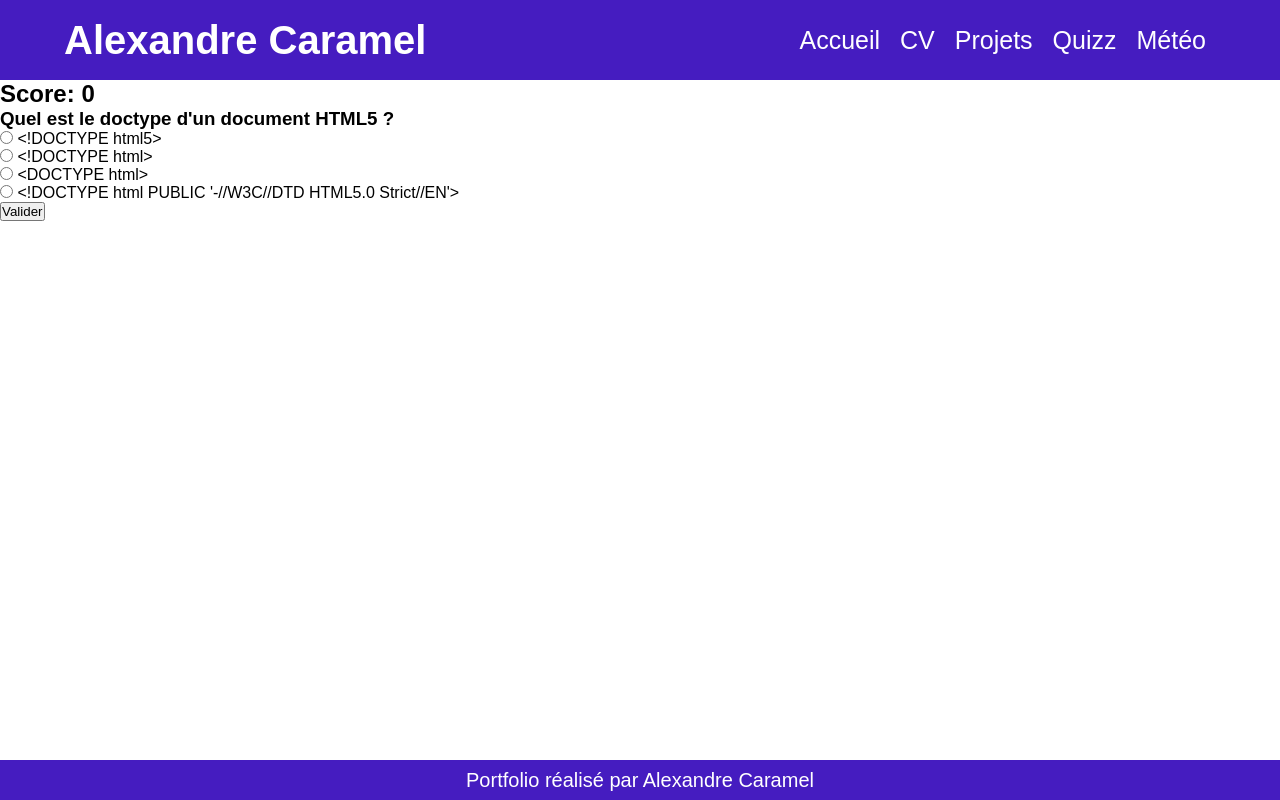
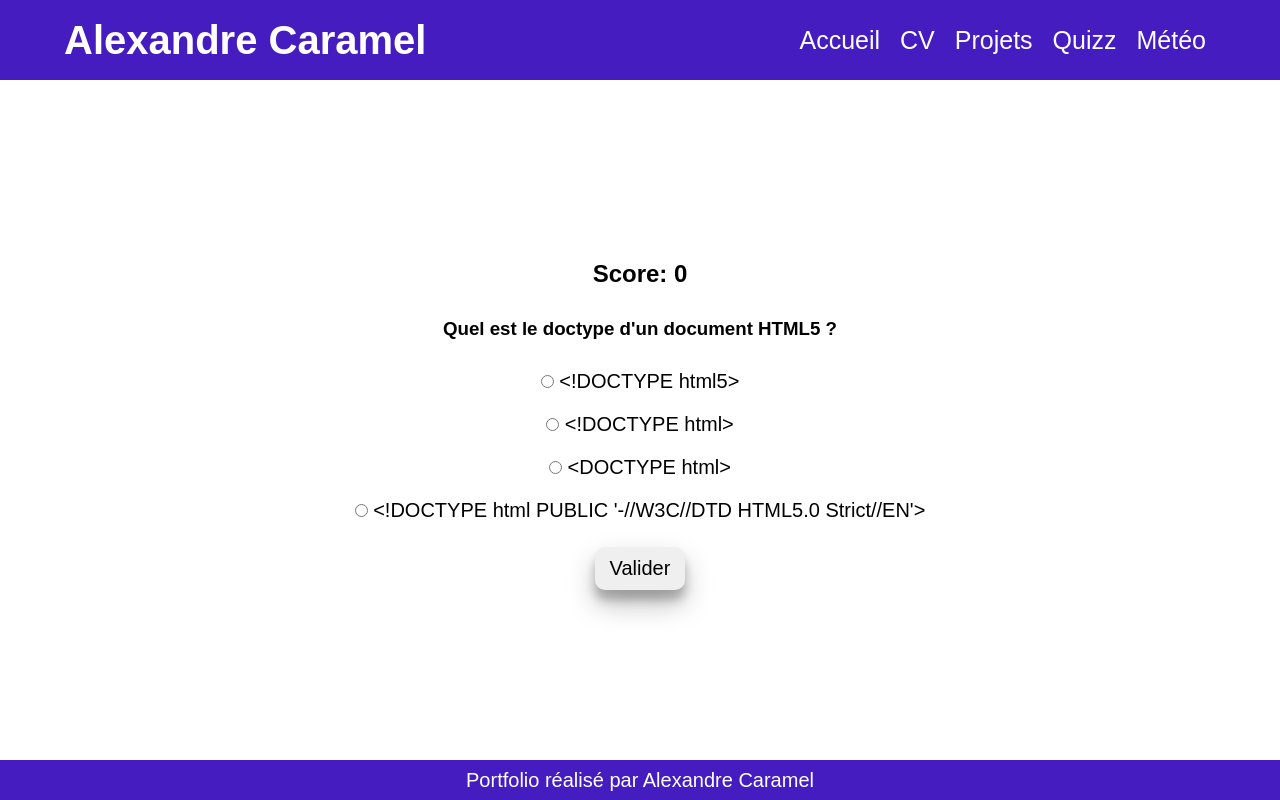
Before and after one commit to Terminev/IIM-react-projet1, a React (Create React App) app: page /quizz/1 in a window 1280 px wide. Built offline with nearby package versions, Linux system fonts and the light colour scheme.

Commit message:
EDIT style for questions

```diff
--- a/src/Sass/components/_Nav.scss
+++ b/src/Sass/components/_Nav.scss
@@ -18,7 +18,7 @@
         }
         ul {
             flex-wrap: wrap;
-            justify-content: end;
+            justify-content: flex-end;
             display: flex;
             li{
                 list-style: none;
--- a/src/Sass/components/_QuizzHome.scss
+++ b/src/Sass/components/_QuizzHome.scss
@@ -11,7 +11,7 @@
         display: flex;
         flex-wrap: wrap;
         justify-content: center;
-        height: 85vh;
+        min-height: 85vh;
         align-items: center;
         text-align: center;
     }
--- a/src/Sass/components/_QuizzOpen.scss
+++ b/src/Sass/components/_QuizzOpen.scss
@@ -1,6 +1,65 @@
 #QuizzOpen{
     min-height: 85vh;
+    display: flex;
+    justify-content: space-around;
+    align-items: center;
+    text-align: center;
+    #QuizzEnCours{
+        h2{
+            padding: 10px 20px;
+            margin-bottom: 20px;
+        }
+        h3 {
+            margin-bottom: 20px;
+        }
+        div{
+            padding: 10px 15px;
+            label{
+                font-size: 20px;
+            }
+        }
+        #submit{
+            border: none;
+            padding: 10px 15px;
+            font-size: 20px;
+            border-radius: 10px;
+            margin-top: 15px;
+            transition: all 0.3s ease-in-out;
+            box-shadow: rgba(0, 0, 0, 0.25) 0px 14px 28px, rgba(0, 0, 0, 0.22) 0px 10px 10px;
+        }
+        #submit:hover{
+            cursor: pointer;
+            transform: translateY(5px);
+        }
+
+    }
     #QuizzTermine{
         display: none;
+        p{
+            padding-top: 20px;
+            font-size: 20px;
+        }
+        #ButtonQuizzOver{
+            display: flex;
+            justify-content: space-around;
+            button {
+                border: none;
+                padding: 10px 15px;
+                font-size: 20px;
+                border-radius: 10px;
+                margin-top: 15px;
+                transition: all 0.3s ease-in-out;
+                box-shadow: rgba(0, 0, 0, 0.25) 0px 14px 28px, rgba(0, 0, 0, 0.22) 0px 10px 10px;
+                a{
+                    text-decoration: none;
+                    color: black;
+                }
+            }
+            button:hover{
+                cursor: pointer;
+                transform: translateY(5px);
+            }
+        }
+
     }
 }
--- /dev/null
+++ b/src/components/QuizzQuestions.js
@@ -0,0 +1,11 @@
+const QuizzQuestions = ({reponse, index}) => {
+
+    return (
+        <div key={index}>
+            <input type="radio" id={index} name="quizz" value={reponse} />
+            <label htmlFor={index} > {reponse} </label>
+        </div>
+    );
+};
+
+export default QuizzQuestions;
--- a/src/pages/QuizzOpen.js
+++ b/src/pages/QuizzOpen.js
@@ -1,12 +1,14 @@
 import "../Sass/components/_QuizzOpen.scss";
 import React, { useState, useEffect } from 'react';
 import quizzData from '../data/quizz.json'
+import QuizzQuestions from "../components/QuizzQuestions";
 
 const QuizzOpen = (props) => {
     // Recuperer l'id dans l'url
     const idQuizz = props.match.params.quizzId - 1
     // Recuperer les question en lien avec le Quizz
     const QuestionQuizz = quizzData.quizz[idQuizz].questions
+    // Initialisation des const avec useState
     const [count, setCount] = useState(0);
     const [score, setScore] = useState(0);
 
@@ -54,10 +56,7 @@ const QuizzOpen = (props) => {
                 <h3>{QuestionQuizz[count].titrequestion}</h3>
                 {
                     QuestionQuizz[count].reponses.map((data, index) => (
-                        <div key={index}>
-                            <input type="radio" id={index} name="quizz" value={data.reponse} />
-                            <label htmlFor={index} > {data.reponse} </label>
-                        </div>
+                        <QuizzQuestions key={index} index={index} reponse={data.reponse} />
                     ))
                 }
                 <button id="submit" onClick={()=> validation()}>Valider</button>
@@ -65,8 +64,10 @@ const QuizzOpen = (props) => {
             <div id="QuizzTermine">
                 <h2>Le Quizz est terminé</h2>
                 <p>Vous avez eu {score}/10</p>
-                <button><a href="/quizz">Accueil</a></button>
-                <button onClick={()=> relancer()}>Rejouer</button>
+                <div id="ButtonQuizzOver">
+                    <button><a href="/quizz">Accueil</a></button>
+                    <button onClick={()=> relancer()}>Rejouer</button>
+                </div>
             </div>
         </section>
     )
```
